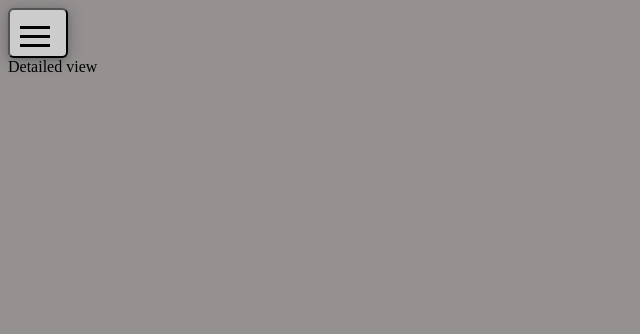
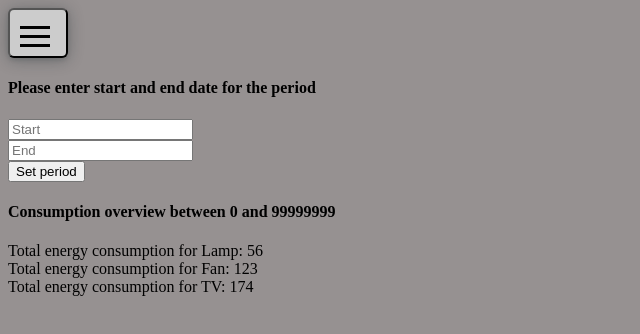
Before and after one commit to Smoxshirt/EnergyGuard, a Vue app: page /details in a window 1280 px wide. Shown: the top 334 px of the page, without its empty margins (0-640 px from the left). Built offline with nearby package versions, Linux system fonts and the light colour scheme; no server answers.

Commit message:
Data manipulation and authentication changes

```diff
--- a/src/EnergyModel.js
+++ b/src/EnergyModel.js
@@ -2,18 +2,51 @@ class EnergyModel{
 
     constructor(){
         this.devices = [
-        {id: 1, name: 'Lamp', consumption: [[8, 10002],[8, 10003],[9, 10004],[7, 10005],[10, 10006],[6, 10007],[8, 10008]]},
-        {id: 2, name: 'Fan', consumption: [[15, 10002],[15, 10003],[21, 10004],[22, 10005],[20, 10006],[15, 10007],[15, 10008]]},
-        {id: 3, name: 'TV', consumption: [[0, 10002],[0, 10003],[0, 10004],[43, 10005],[44, 10006],[44, 10007],[43, 10008]]}];
+        {id: 1, name: 'Lamp', consumption: [[8, 10002],[8, 10003],[9, 10004],[7, 10005],[10, 10006],[6, 10007],[8, 10008]], periodConsumption: [], periodTotal: 0},
+        {id: 2, name: 'Fan', consumption: [[15, 10002],[15, 10003],[21, 10004],[22, 10005],[20, 10006],[15, 10007],[15, 10008]], periodConsumption: [], periodTotal: 0},
+        {id: 3, name: 'TV', consumption: [[0, 10002],[0, 10003],[0, 10004],[43, 10005],[44, 10006],[44, 10007],[43, 10008]], periodConsumption: [], periodTotal: 0}];
         this.isSignedIn = false;
         this.testText = "Text from model";
         this.emailAddress = "holder";
+        this.startTime = 0;
+        this.endTime = 99999999;
+        this.updatePeriodConsumption();
     }
 
     setEmail(mail){
         this.emailAddress = mail;
     }
 
+    periodCheck(update){
+        // return (update[1] === this.startTime || (update[1] > this.startTime && update[1] < this.endTime) || update[1] === this.endTime);
+        return (update[1] <= this.endTime && update[1] >= this.startTime);
+    }
+
+    updatePeriodConsumption(){
+        for (let i = 0; i < this.devices.length; i++){
+            console.log(this.devices[i].id)
+            this.devices[i].periodConsumption = [... this.devices[i].consumption.filter(this.periodCheck.bind(this))];
+            // this.devices[i].periodTotal = this.devices[i].periodConsumption.map()
+            let holder = 0;
+            for (let j = 0; j < this.devices[i].periodConsumption.length; j++){
+                holder = holder + this.devices[i].periodConsumption[j][0];
+            }
+            this.devices[i].periodTotal = holder;
+        }
+        console.log(this.devices[0].periodConsumption)
+        console.log(this.devices[1].periodConsumption)
+        console.log(this.devices[2].periodConsumption)
+
+        console.log(this.devices[0].periodTotal)
+        console.log(this.devices[1].periodTotal)
+        console.log(this.devices[2].periodTotal)
+    }
+
+    setPeriod(start, end){
+        this.startTime = start;
+        this.endTime = end;
+    }
+
 }
 
 export default EnergyModel;
--- a/src/presenters/DetailsPresenter.vue
+++ b/src/presenters/DetailsPresenter.vue
@@ -2,22 +2,54 @@
     export default {
         data(){
             return{
-
+                startTime: 10002,
+                endTime: 10007,
+                periodConsumption: []
             }
         },
         props: {
             model: Object
         },
         methods: {
-            consumptionDuringTimePeriod(device, start, end){
-
+            periodCheck(update){
+                    return (update[1] === this.startTime || (update[1] > this.startTime && update[1] < this.endTime) || update[1] === this.endTime);
+                },
+            consumptionDuringTimePeriod(){
+                for (let i = 0; i < this.model.devices.length; i++){
+                    console.log(this.model.devices[i].id)
+                    this.model.devices[i].periodConsumption = [... this.model.devices[i].consumption.filter(this.periodCheck)];
+                }
+                console.log(this.model.devices[0].periodConsumption)
+                console.log(this.model.devices[1].periodConsumption)
+                console.log(this.model.devices[2].periodConsumption)
+            },
+            setPeriod(){
+                this.model.setPeriod(this.startTime, this.endTime);
+                this.model.updatePeriodConsumption();
+            },
+            updateStartTime(e){
+                this.startTime = e.target.value;
+            },
+            updateEndTime(e){
+                this.endTime = e.target.value;
             }
         }
     }
 </script>
 
 <template>
+    <h4>Please enter start and end date for the period</h4>
     <div>
-        Detailed view
+        <input @change="updateStartTime" placeholder="Start" />
+    </div>
+    <div>
+        <input @change="updateEndTime" placeholder="End" />
+    </div>
+    <div>
+        <button @click="setPeriod">Set period</button>
+    </div>
+    <h4>Consumption overview between {{ this.model.startTime }} and {{ this.model.endTime }}</h4>
+    <div v-for="device in this.model.devices">
+        Total energy consumption for {{ device.name }}:&nbsp;{{ device.periodTotal }}
     </div>
 </template>
--- a/src/presenters/LoginPresenter.vue
+++ b/src/presenters/LoginPresenter.vue
@@ -1,5 +1,6 @@
 <script>
 import LoginView from '../views/LoginView.vue'
+import { createNewUser, signInUser } from '../firebaseModel.js'
 export default {
     data(){
         return {
@@ -17,11 +18,15 @@ export default {
             this.password = pw;
             this.model.isSignedIn = true;
             this.model.setEmail(mail);
+            createNewUser(mail, pw, this.signupCallback.bind(this));
         },
         logout(){
             if(confirm("Are you sure you want to log out?")){
                 this.model.isSignedIn = false;
             }
+        },
+        signupCallback(){
+            confirm("Signed up!");
         }
     },
     props: {
```
Also changed, not shown: 1 other file (tests, documents, lock files or other folders).
